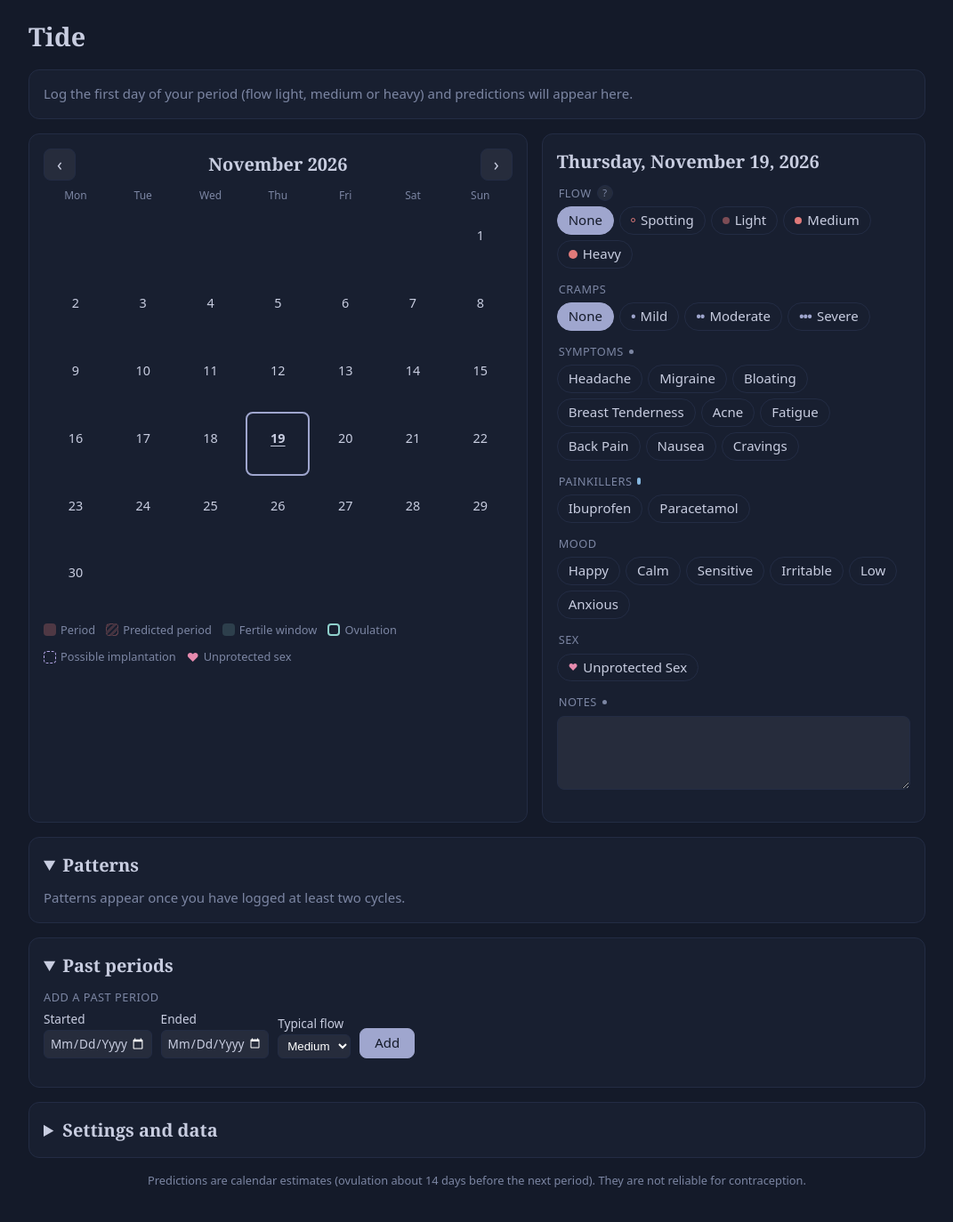
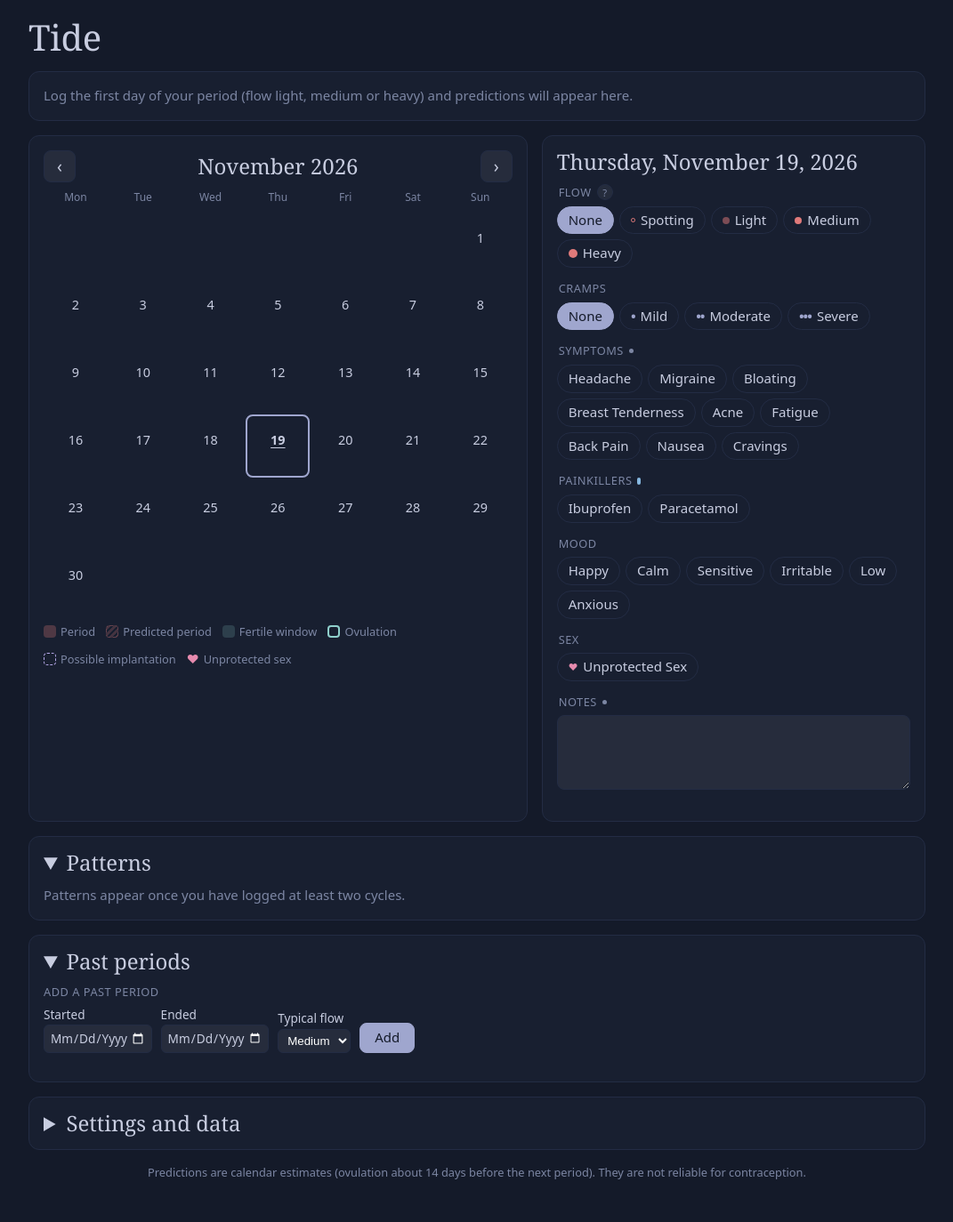
Before and after one commit to 1sabelle/tide-tracker, a React (Vite) app: page / in a window 1280 px wide. Shown: the whole page at 89% size, without its empty margins (104-1175 px from the left). Built offline with nearby package versions, Linux system fonts and the light colour scheme.

Commit message:
💄 Match heading sizes and weight to Kaleidoscope

```diff
--- a/src/styles.css
+++ b/src/styles.css
@@ -30,10 +30,12 @@ body {
 }
 h1, h2, .collapsible > summary, .settings summary {
   font-family: 'Lora Variable', Georgia, serif;
+  font-weight: 400;
+  line-height: 1.1;
 }
 button, input, textarea { font: inherit; color: inherit; }
-h1 { font-size: 1.8rem; margin: 0; }
-h2 { font-size: 1.25rem; margin: 0 0 12px; }
+h1 { font-size: 40px; letter-spacing: -0.01em; margin: 0; }
+h2 { font-size: 24px; margin: 0 0 12px; }
 
 .app { max-width: 1040px; margin: 0 auto; padding: 20px 16px 40px; display: grid; gap: 16px; }
 section, .settings, .collapsible { background: var(--surface); border: 1px solid var(--border); border-radius: 12px; padding: 16px; }
@@ -109,8 +111,8 @@ table { width: 100%; border-collapse: collapse; font-size: 0.9rem; }
 th, td { text-align: left; padding: 6px 8px; border-bottom: 1px solid var(--border); white-space: nowrap; }
 th { color: var(--muted); font-weight: 500; font-size: 0.8rem; }
 
-.settings summary { cursor: pointer; font-weight: 600; font-size: 1.25rem; }
-.collapsible > summary { cursor: pointer; font-weight: 600; font-size: 1.25rem; }
+.settings summary { cursor: pointer; font-size: 24px; }
+.collapsible > summary { cursor: pointer; font-size: 24px; }
 .collapsible[open] > summary { margin-bottom: 12px; }
 .collapsible .subheading { margin: -10px 0 12px; color: var(--muted); font-size: 0.85rem; }
 .cycle-nav { display: flex; align-items: center; gap: 8px; }
```
